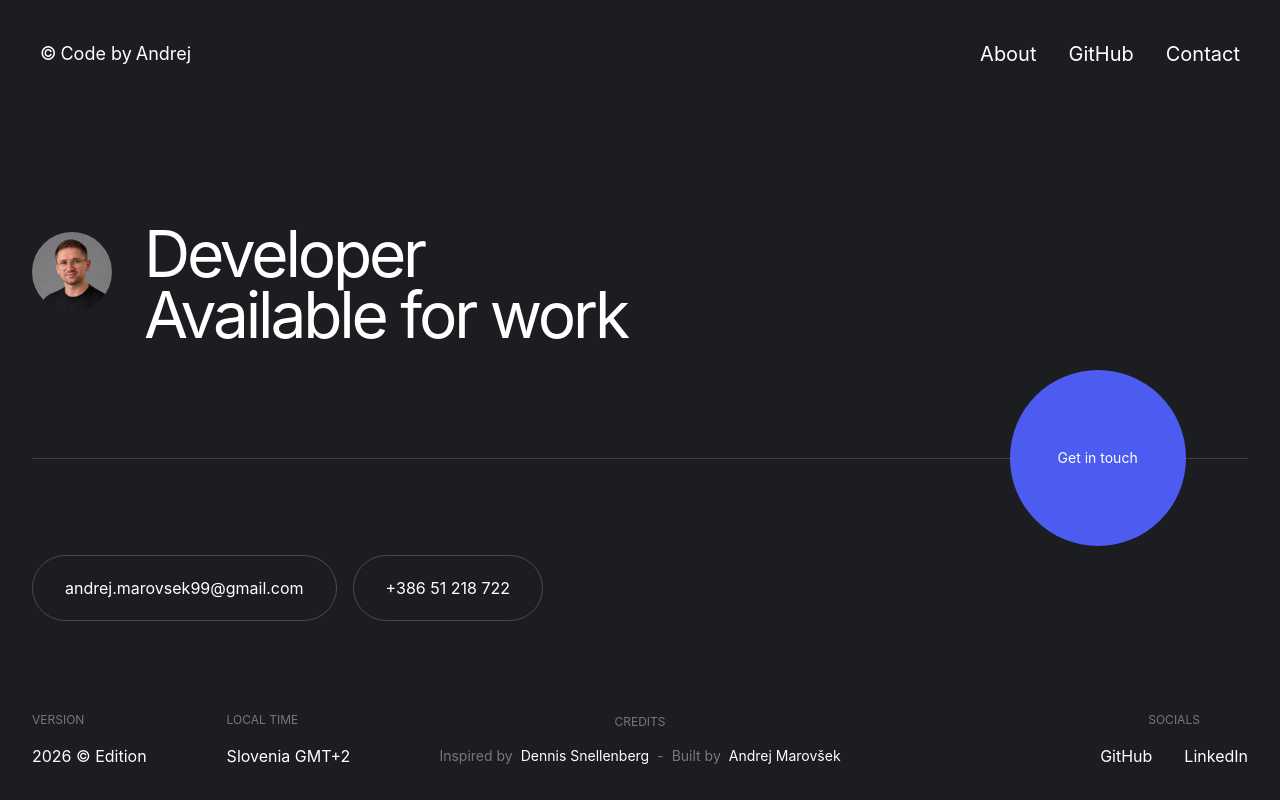
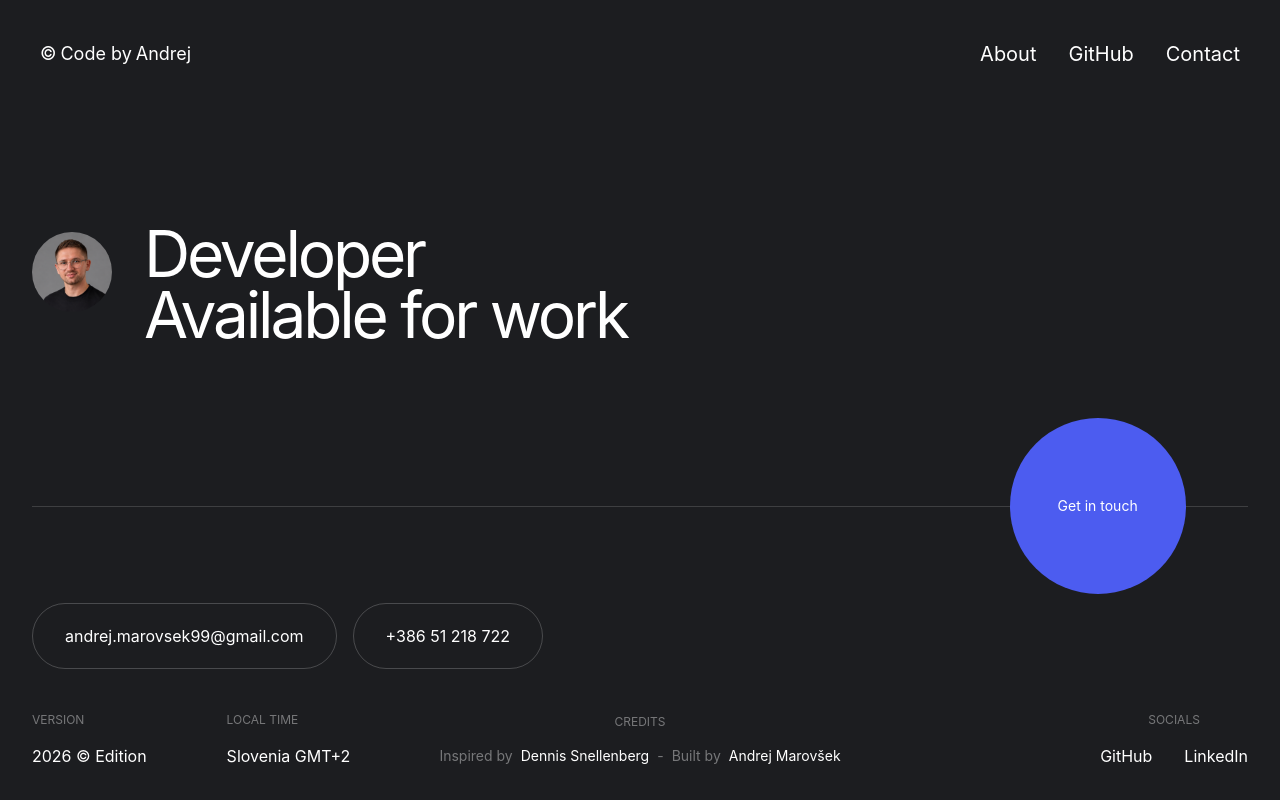
Before and after one commit to Mararovsek99/portfolio, a React (Vite) app: page /contact in a window 1280 px wide. Built offline with nearby package versions, Linux system fonts and the light colour scheme.

Commit message:
edited mt to inside footer

```diff
--- a/src/components/Footer.jsx
+++ b/src/components/Footer.jsx
@@ -30,7 +30,7 @@ const Footer = () => {
           </h2>
         </div>
 
-        <div className="relative mt-28 h-px bg-white/15">
+        <div className="relative mt-20 md:mt-40 h-px bg-white/15">
           <motion.a
             href="mailto:andrej.marovsek99@gmail.com"
             style={{ x }}
```
